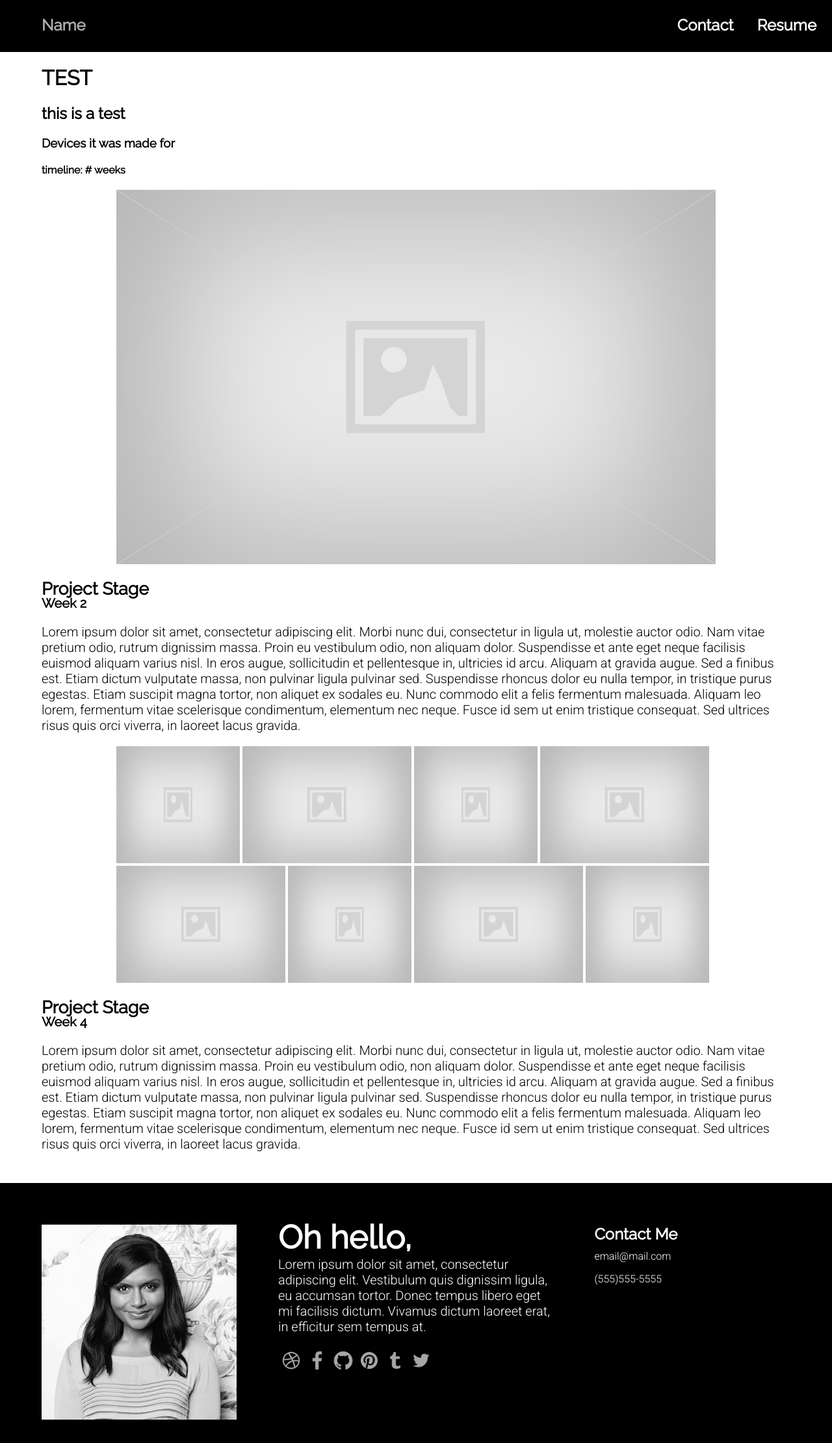
After one commit to mellolikejello/Career-Skills-Group-Two, a PHP site: page /visual-copy/project.html in a window 1280 px wide. The commit adds this page. Shown: the whole page at 65% size. Run offline with PHP 8.4, Linux system fonts and the light colour scheme.

Commit message:
viz copy, backup reference

```diff
--- /dev/null
+++ b/visual-copy/project.html
@@ -0,0 +1,100 @@
+<!DOCTYPE html>
+<html lang="en">
+<head>
+    <meta charset="utf-8"/>
+    <title>Your Name</title>
+    <link href="style/style.css" rel="stylesheet" type="text/css">
+    <link href="style/project.css" rel="stylesheet" type="text/css">
+    <link href="style/slider.css" rel="stylesheet" type="text/css">
+    <link href='http://fonts.googleapis.com/css?family=Roboto:300,100|Raleway' rel='stylesheet' type='text/css'>
+    <script src="js/script.js"></script>
+    <script src="js/slider.js"></script>
+    <!-- HTML5 Shiv for Browser Compatibility -->
+    <!--[if IE]><script src="http://html5shiv.googlecode.com/svn/trunk/html5.js"></script><![endif]-->
+</head>
+<body>
+<div id="con">
+    <h2 id="welcome-header">
+        <a href="resume.pdf" target="_about">Resume</a>
+		<a href="#contact">Contact</a>
+        <a id="home-link" href="/index.html">Name</a>
+    </h2>
+    <div id="content">
+    	<div id="title">
+            <h1>TEST</h1>
+            <h2>this is a test</h2>
+            <div id="dev">
+                <h3>Devices it was made for</h3>
+                <h4> timeline: # weeks</h4>
+            </div>
+        </div>
+        <img id="slide-view" src="Images/placeholder.jpg">
+        <div class="stage">
+                <h1>Project Stage</h1>
+                <h2>Week 2</h2>
+                <p>Lorem ipsum dolor sit amet, consectetur adipiscing elit. Morbi nunc dui, consectetur in ligula ut, molestie auctor odio. Nam vitae pretium odio, rutrum dignissim massa. Proin eu vestibulum odio, non aliquam dolor. Suspendisse et ante eget neque facilisis euismod aliquam varius nisl. In eros augue, sollicitudin et pellentesque in, ultricies id arcu. Aliquam at gravida augue. Sed a finibus est. Etiam dictum vulputate massa, non pulvinar ligula pulvinar sed. Suspendisse rhoncus dolor eu nulla tempor, in tristique purus egestas. Etiam suscipit magna tortor, non aliquet ex sodales eu. Nunc commodo elit a felis fermentum malesuada. Aliquam leo lorem, fermentum vitae scelerisque condimentum, elementum nec neque. Fusce id sem ut enim tristique consequat. Sed ultrices risus quis orci viverra, in laoreet lacus gravida.</p>
+        </div>
+        <div id="gallery">
+            <div id="row1">
+                <div class="small">
+                    <img src="Images/placeholder.jpg"</>
+                </div>
+                <div class="big">
+                    <img src="Images/placeholder.jpg"</>
+                </div>
+                <div class="small">
+                    <img src="Images/placeholder.jpg"</>
+                </div>
+                <div class="big">
+                    <img src="Images/placeholder.jpg"</>
+                </div>
+            </div>
+            <div id="row2">
+                <div class="big">
+                    <img src="Images/placeholder.jpg"</>
+                </div>
+                <div class="small">
+                    <img src="Images/placeholder.jpg"</>
+                </div>
+                <div class="big">
+                    <img src="Images/placeholder.jpg"</>
+                </div>
+                <div class="small">
+                    <img src="Images/placeholder.jpg"</>
+                </div>
+            </div>
+        </div>
+        <div class="stage">
+                <h1>Project Stage</h1>
+                <h2> Week 4</h2>
+                <p>Lorem ipsum dolor sit amet, consectetur adipiscing elit. Morbi nunc dui, consectetur in ligula ut, molestie auctor odio. Nam vitae pretium odio, rutrum dignissim massa. Proin eu vestibulum odio, non aliquam dolor. Suspendisse et ante eget neque facilisis euismod aliquam varius nisl. In eros augue, sollicitudin et pellentesque in, ultricies id arcu. Aliquam at gravida augue. Sed a finibus est. Etiam dictum vulputate massa, non pulvinar ligula pulvinar sed. Suspendisse rhoncus dolor eu nulla tempor, in tristique purus egestas. Etiam suscipit magna tortor, non aliquet ex sodales eu. Nunc commodo elit a felis fermentum malesuada. Aliquam leo lorem, fermentum vitae scelerisque condimentum, elementum nec neque. Fusce id sem ut enim tristique consequat. Sed ultrices risus quis orci viverra, in laoreet lacus gravida.</p>
+        </div>
+    </div>
+
+    <footer>
+       <div id="foot" name="contact">
+            <div id="self-portrait">
+                <img id="self-img" src="Images/self.jpg" alt="self portrait">
+            </div>
+            <div id="about">
+                <h3>Oh hello,</h3>
+                <p>Lorem ipsum dolor sit amet, consectetur adipiscing elit. Vestibulum quis dignissim ligula, eu accumsan tortor. Donec tempus libero eget mi facilisis dictum. Vivamus dictum laoreet erat, in efficitur sem tempus at.</p>
+                <p id="icons">
+                    <a href=""><img src="Images/icons/dribbble.png" alt="dribbble"></a>
+                    <a href=""><img src="Images/icons/facebook.png" alt="facebook"></a>
+                    <a href=""><img src="Images/icons/github.png" alt="github"></a>
+                    <a href=""><img src="Images/icons/pinterest.png" alt="pinterest"></a>
+                    <a href=""><img src="Images/icons/tumblr.png" alt="tumblr"></a>
+                    <a href=""><img src="Images/icons/twitter.png" alt="twitter"></a>
+                </p>
+            </div>
+            <div id="contact">
+                <h3>Contact Me</h3>
+                <p>email@mail.com</p>
+                <p>(555)555-5555</p>
+            </div>
+        </div>
+    </footer>
+</div>
+</body>
+</html>
--- a/visual-copy/style/project.css
+++ b/visual-copy/style/project.css
@@ -1,231 +1,83 @@
-body,html{
-width:100%;
-height:100%;
-margin:0;
-padding:0;
-position:relative;
+#title {
+	padding-top: 5em;
+}
 
+#content {
+	margin-left: auto;
+	margin-right: auto;
+	width: 90%;
 }
-html, body, #container { height: 100%; }
-body > #container{ height: auto; min-height: 2600px; }
-#container{
-position:relative;
+
+#slide-view {
+	margin-left: 10%;
+	width: 80%;
 }
-#con{
 
-width:1020px;
-height:100%;
+@media only screen and (max-width: 768px) {
+	#slide-view {
+		margin-left: 0;
+		width: 100%;
+	}
+}
 
-position:absolute;
-top:0;
-left:50%;
-margin-left:-510px;
-}
-#con #header{
-padding-top:2%;
-padding-bottom:2%;
-
-}
-#con #header h1{
-display:inline;
-margin-left:5%;
-font-family: 'Raleway', sans-serif;
-
-}
-#con #header a{
-display:inline;
-float:right;
-margin-right:5%;
-font-size:20pt;
-font-family: 'Roboto', sans-serif;
-text-decoration:none;
-color:#000;
-
-
-}
-#con #header a:hover{
-color:#adadad;
-}
-#con #title{
-}
-#con #title h1{
-margin-left:5%;
-font-family: 'Roboto', sans-serif;
-font-size:50pt;
-}
-#con #title h2{
-margin-left:5%;
-font-family: 'Roboto', sans-serif;
-font-size:20pt;
-color:#5E5E5E;
-margin-top:-3%;
-}
-#con #title #dev{
-margin-top:-2%;
-}
-#con #title #dev h3{
-display:inline;
-margin-left:5%;
-font-family: 'Roboto', sans-serif;
-font-size:16pt;
-color:#7A7A7A;
-
-}
-#con #title #dev h4{
-display:inline;
-
-
-float:right;
-margin-top:-.5pt;
-margin-right:5%;
-font-family: 'Roboto', sans-serif;
-font-size:16pt;
-color:#7A7A7A;
-}
 #con .stage{
-	padding-top: 3em;
 	text-align:left;
 }
 #con .stage h1{
-font-family: 'Raleway', sans-serif;
 	font-size:20pt;
-color:#5e5e5e;
+	/*color:#5e5e5e;*/
 }
 #con .stage h2{
-font-family: 'Roboto', sans-serif;
 	font-size:15pt;
-color:#5e5e5e;
 	margin-top:-2%;
 }
 #con .stage p{
-font-family: 'Roboto', sans-serif;
 	font-size:15pt;
-color:#5e5e5e;
+}
 
+#con #gallery {
+	margin-left: 10%;
+	width: 80%;
 }
 
 #con #gallery  #row1 {
 	width:100%;
 	display: inline-flex;
 }
-#con #gallery  #row1 .small img{
+#con #gallery .small{
 	width:190px;
+	height:180px;
+	padding-right: 4px;
+}
+#con #gallery .big{
+	width:260px;
 	height:180px;
 	padding-right:4px;
 }
-#con #gallery  #row1 .big img{
-width:260px;
-height:180px;
-padding-right:4px;
 
-}
-#con #gallery  #row2 {
-width:100%;
-display: inline-flex;
-}
-#con #gallery  #row2 .small img{
-width:190px;
-height:180px;
-padding-right:4px;
-}
-#con #gallery  #row2 .big img{
-width:260px;
-height:180px;
-
-padding-right:4px;
-}
-#con #video video{
-width:790px;
-height:450;
+#con #gallery img {
+	height: 100%;
+	width: 100%;
 }
 
-#foot{
-	height: 400px;
+#con #gallery  #row2 {
+	display: inline-flex;
 	width:100%;
-	background-color: #000;
-	color:#fff;
-	clear: both;
-}
-
-#foot #self-img {
-	clear: left;
-	float: left;
-	width:300px;
-	height:300px;
-	margin-left: 5%;
-	margin-top: 5%;
-}
-
-#foot #about {
-	float: left;
-	width: 33%;
-	margin-left:5%;
-	margin-top:5%;
-}
-
-#foot #about h3 {
-	margin: -10px 0 0 0;
-	font-size: 50px;
-}
-
-#foot #about p {
-	font-size: 20px;
-	margin-top: 0;
-}
-
-#foot #icons img {
-	float: left;
-	height: 40px;
-	width: 40px;
-	opacity: 0.65;
-}
-
-#foot #icons img:hover {
-	opacity: 1;
-}
-
-#foot #contact{
-	float: left;
-	width: 15%;
-	margin-left:5%;
-	margin-top:5%;
-}
-
-#foot #contact h3{
-	font-size: 24px;
-	margin: 0;
-}
-
-#foot #contact p {
-	margin-top: 10px;
 }
 
 @media only screen and (max-width: 768px) {
-	#foot {
-		height: 950px;
-	}
-
-	#foot #self-portrait {
-		margin-left: 15%;
-		padding-top: 5%;
-		width: 60%;
-	}
-
-	#foot #self-portrait #self-img {
-		height: auto;
+	#con #gallery {
 		width: 100%;
 		margin-left: 0;
 	}
-
-	#foot #about {
-		clear: left;
-		margin-left: 10%;
-		width: 80%;
 }
 
-	#foot #contact {
-		clear: left;
-		margin-left: 10%;
-		width: 80%;
+#con #video video{
+	padding-left: 20%;
+	width: 60%;
+	height: auto;
 }
+
+footer {
+	margin-top: 3em;
 }
--- a/visual-copy/style/style.css
+++ b/visual-copy/style/style.css
@@ -88,6 +88,11 @@ header li {
 #welcome-header a:hover{
 	color:#ADADAD;
 
+}
+
+#welcome-header #home-link {
+	float: left;
+	padding-left: 5%;
 }
 
 @media only screen and (max-width: 380px) {
```
Also changed, not shown: visual-copy/Images/personalLogo.png (added). Lines whose indentation alone changed are shown as unchanged.
